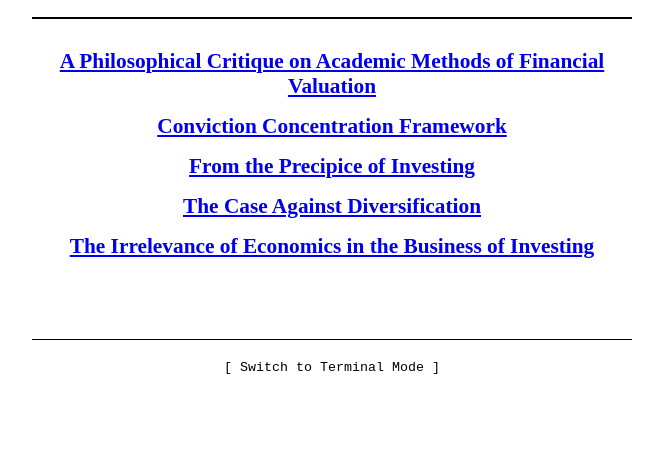
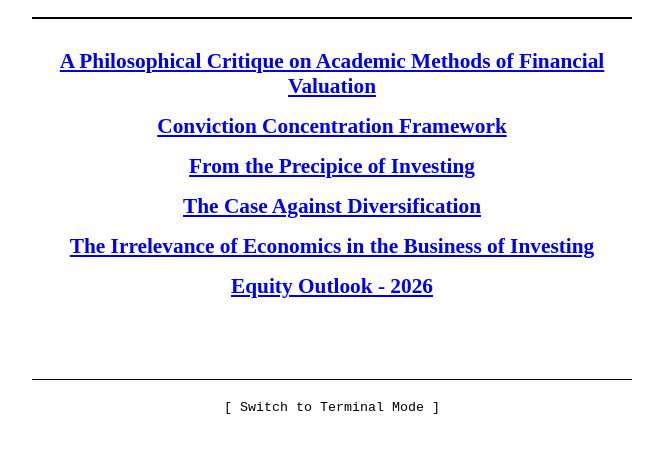
Before and after one commit to aam-007/adityamishra, a plain HTML site: page Repository of Research/Finance/Papers/paper.html in a window 1280 px wide. Shown: the part 185-638 px from the top of the page, without its empty margins (308-971 px from the left). Drawn offline with Linux system fonts and the light colour scheme.

Commit message:
Add files via upload

```diff
--- a/Repository of Research/Finance/Papers/paper.html
+++ b/Repository of Research/Finance/Papers/paper.html
@@ -147,6 +147,7 @@
             <a href="From the Precipice of Investing/From the Precipice of Investing.pdf">From the Precipice of Investing</a>
             <a href="The Case Against Diversification/The Case Against Diversification.pdf">The Case Against Diversification</a>
             <a href="The Irrelevance of Economics in the Business of Investing/The Irrelevance of Economics in the Business of Investing.pdf">The Irrelevance of Economics in the Business of Investing</a>
+            <a href="Equity outlook 2026/equity_outlook_2026.pdf">Equity Outlook - 2026</a>
         </div>
 
         <div class="footer">
```
Also changed, not shown: 3 other files.
